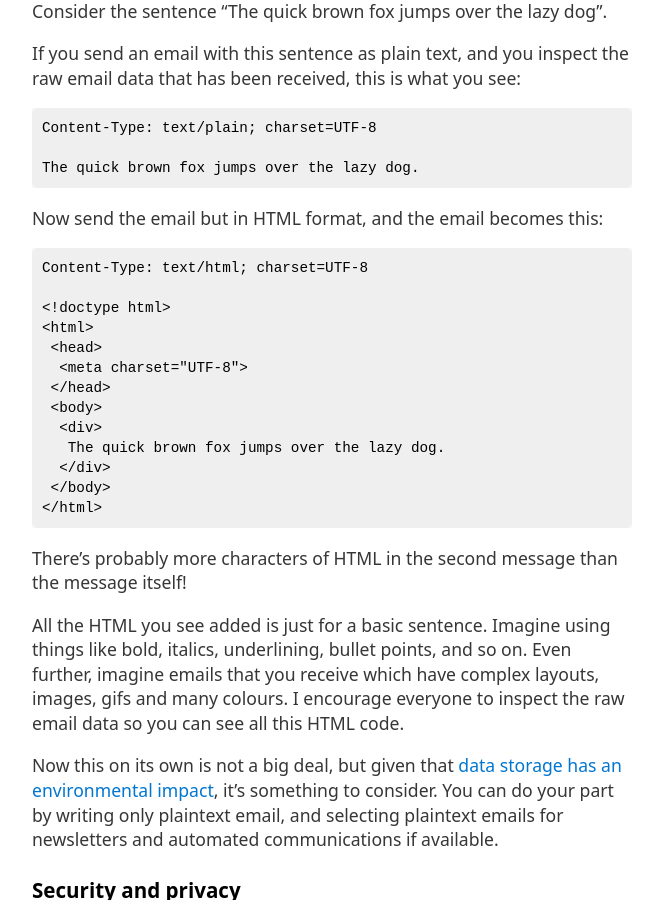
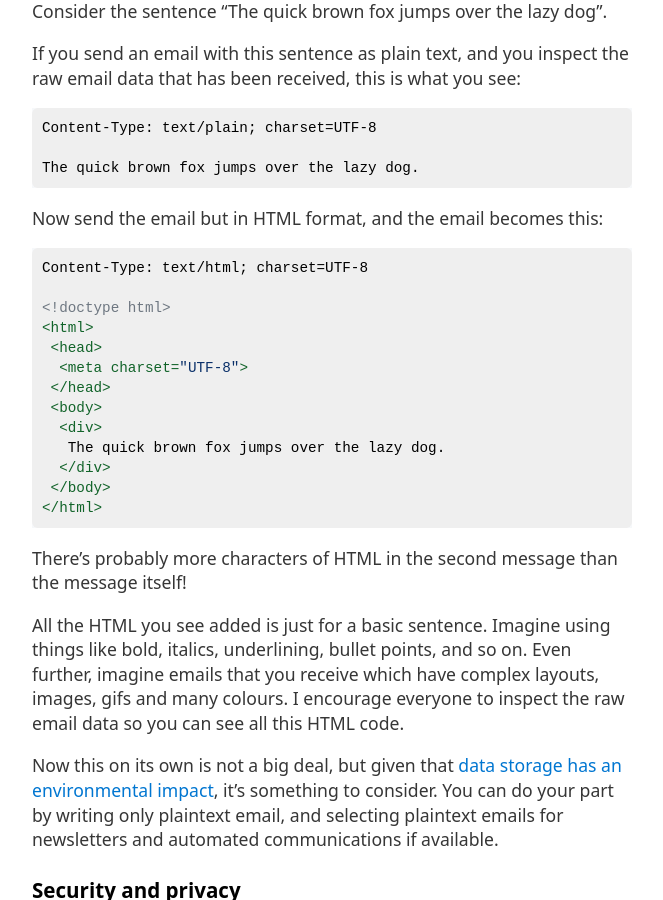
Before and after one commit to cesarferradas/ferrad.as, a Jekyll site: the page built from _posts/2021-01-10-plaintext-email.md, in a window 1280 px wide and 900 px high, scrolled down 516 px. Shown: the whole window, without its empty margins (308-971 px from the left). Built offline with Jekyll 4.4.1, drawn with Linux system fonts in a browser that asks for light colours.

Commit message:
Make posts compatible with syntax highlighting
By adding missing language annotations to code blocks

````diff
--- a/_posts/2021-01-10-plaintext-email.md
+++ b/_posts/2021-01-10-plaintext-email.md
@@ -23,7 +23,7 @@
 
 Now send the email but in HTML format, and the email becomes this:
 
-```
+```html
 Content-Type: text/html; charset=UTF-8
 
 <!doctype html>
@@ -51,7 +51,9 @@
 
 Also, have you noticed how the links you click in your HTML emails look? If you hover over them with your cursor, without clicking them, your browser will tell you what they are. They are rarely `nameofthewebsite.com/path-to-relevant-page`. Usually they look more like this:
 
-`https://examplecompany.list-manage.com/track/click?u=ca141153c47e9e2266a4d389e&id=4ce610bb61&e=e8e6cb2077`
+```
+https://examplecompany.list-manage.com/track/click?u=ca141153c47e9e2266a4d389e&id=4ce610bb61&e=e8e6cb2077
+```
 
 But when you click the link, it actually takes you to the original URL you were expecting. What's up with that? Well, these are called tracking links, and are unique to the email sent to you. That means that if you click on that link, the company who sent you the email will know that you've clicked on it. Even more, companies tend to include what's called a "tracking pixel" which is an image of 1 pixel (which you can't see) included in the email. When you open the email, your email client must "fetch" this image from a link. That link, again, is unique to you. With this information, a company knows when you **opened** the email, not only when you click a link within it.
 
````
Also changed, not shown: _posts/2020-06-25-command-line-adventures.md (+1 -1 lines), _posts/2021-07-20-db-migration-kubernetes-deploy.md (+3 -3 lines).
